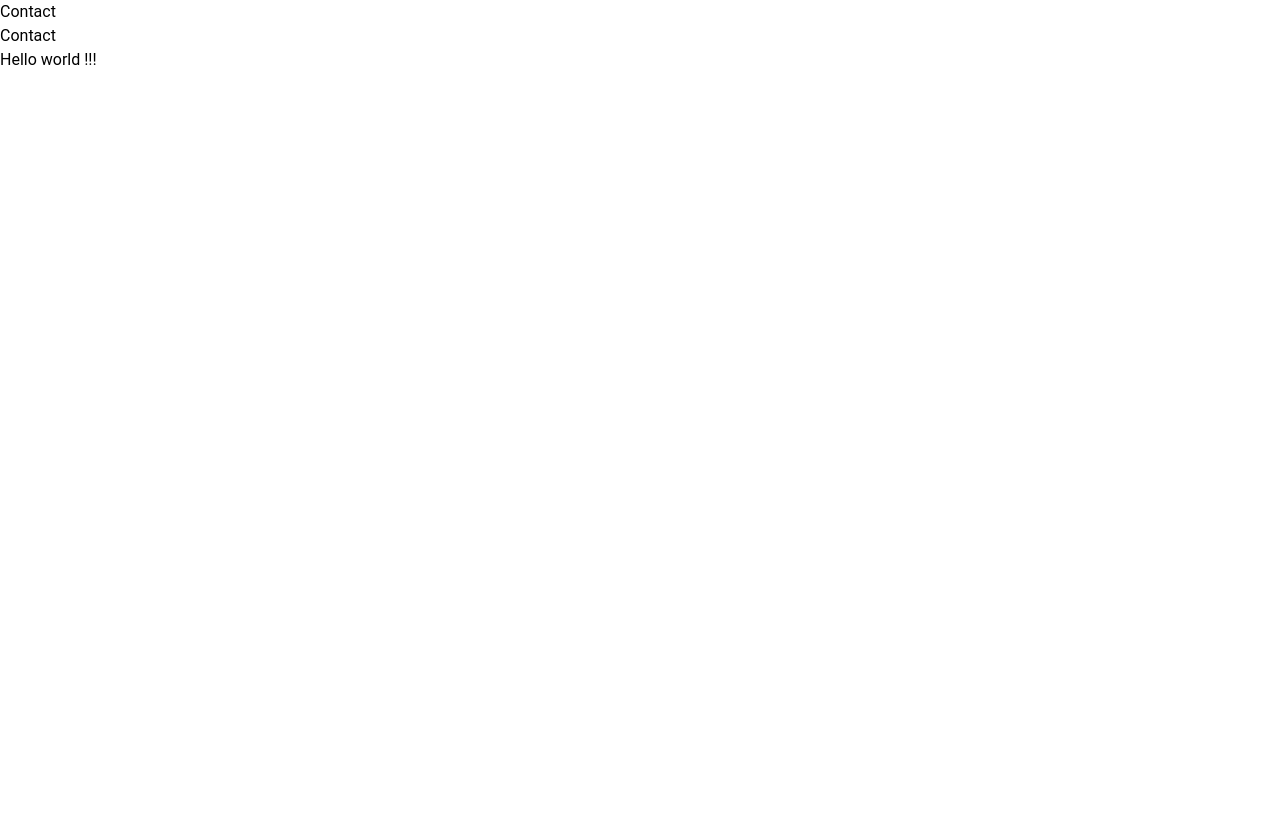
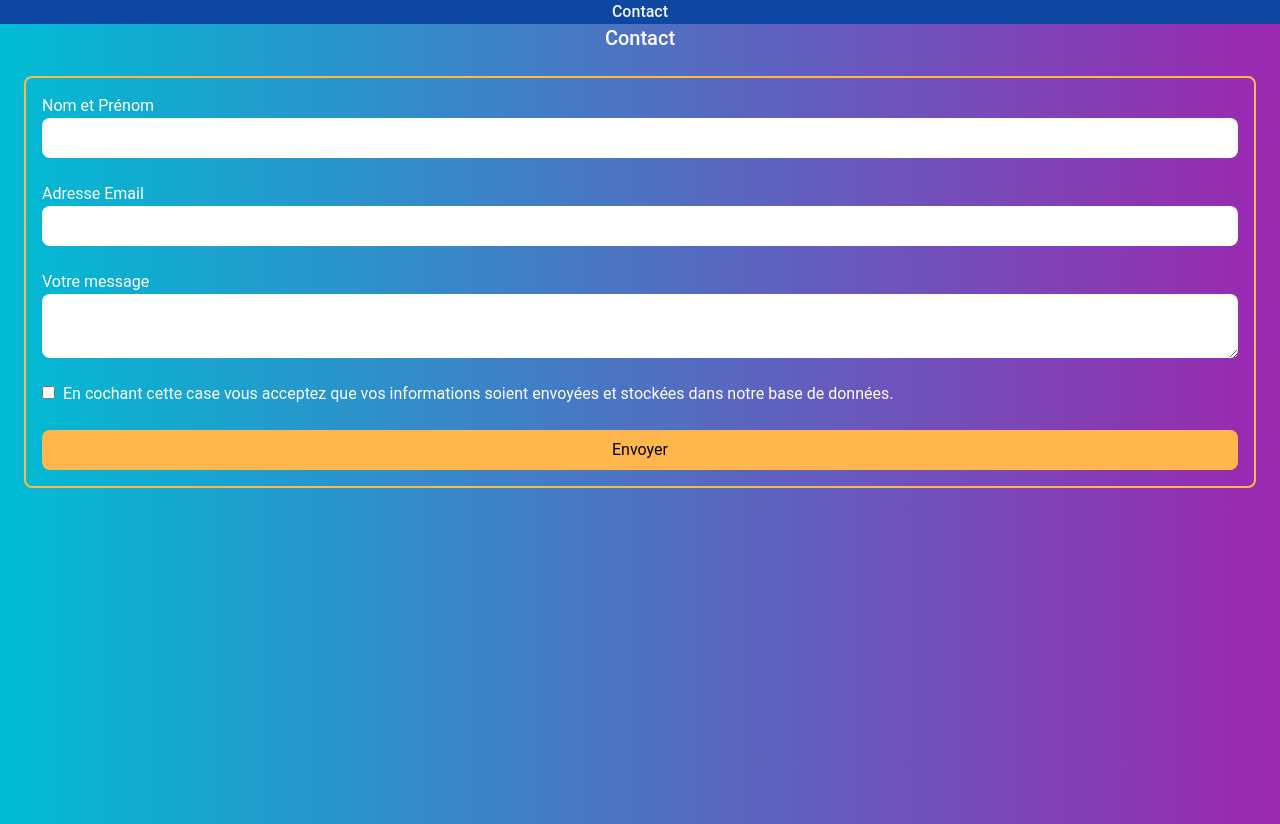
Before and after one commit to kersolo/ManagEvent_front, a React (Vite) app: page /Contact in a window 1280 px wide. Before the commit the page ends 800 px from the top, so only its background shows below. Built offline with nearby package versions, Linux system fonts and the light colour scheme.

Commit message:
EVENT_DEVPUNK-106 build contact page

```diff
--- a/src/App.tsx
+++ b/src/App.tsx
@@ -1,20 +1,18 @@
-import { NavLink, Route, Routes } from 'react-router-dom';
+import { Route, Routes } from 'react-router-dom';
 import ContactPage from './pages/Contact/ContactPage';
 import './App.css';
+import Navbar from './components/navbar/navbar';
 
 function App() {
   return (
     <>
+      <Navbar />
       <Routes>
         <Route path="/Contact" element={<ContactPage />} />
       </Routes>
-      <nav>
-        <NavLink
-          to="/Contact">
-          Contact
-        </NavLink>
-      </nav>
-      <h1>Hello world !!!</h1>
+
+
+
     </>
   );
 }
--- /dev/null
+++ b/src/components/navbar/navbar.tsx
@@ -0,0 +1,16 @@
+import { NavLink } from "react-router-dom";
+
+export default function Navbar() {
+
+    return (
+
+        <>
+            <nav className="bg-blue-900 text-center text-gray-100 font-medium">
+                <NavLink
+                    to="/Contact">
+                    Contact
+                </NavLink>
+            </nav>
+        </>
+    )
+}
--- a/src/pages/Contact/ContactPage.tsx
+++ b/src/pages/Contact/ContactPage.tsx
@@ -1,10 +1,33 @@
+// interface Contact  {
+//     cols:number,
+//     rows:number,
+// }
 
-export default function ContactPage () {
+export default function ContactPage() {
 
     return (
 
-        <>
-             <h1 className="">Contact</h1>
-        </>
+        <div className="bg-gradient-to-r from-cyan-500 to-purple-500 h-screen">
+            <h1 className="text-center text-xl text-white font-medium">Contact</h1>
+
+            <form className="flex flex-col m-6 p-4 border-orange-300 border-2 rounded-lg"
+                aria-label="Contactez-nous"
+                aria-braillelabel="Contactez-nous">
+                <label className="text-white" htmlFor="name">Nom et Prénom</label>
+                <input className="rounded-lg px-8 py-2 mb-6" type="text" />
+                <label className="text-white" htmlFor="email">Adresse Email</label>
+                <input className="rounded-lg px-8 py-2 mb-6" type="email" name="email" id="email" />
+                <label className="text-white" htmlFor="messag">Votre message</label>
+                <textarea className="rounded-lg px-8 py-2 mb-6" name="message" id="message"></textarea>
+                <div className="mb-6">
+                    <input className="rounded-sm" type="checkbox" name="rgpd" id="rgpd" />
+                    <label className="text-white ml-2"
+                        htmlFor="info">
+                        En cochant cette case vous acceptez que vos informations soient envoyées et stockées dans notre base de données.
+                    </label>
+                </div>
+                <button className="rounded-lg bg-orange-300 px-8 py-2" type="submit">Envoyer</button>
+            </form>
+        </div>
     )
 }
```
Also changed, not shown: 1 other file (tests, documents, lock files or other folders).
